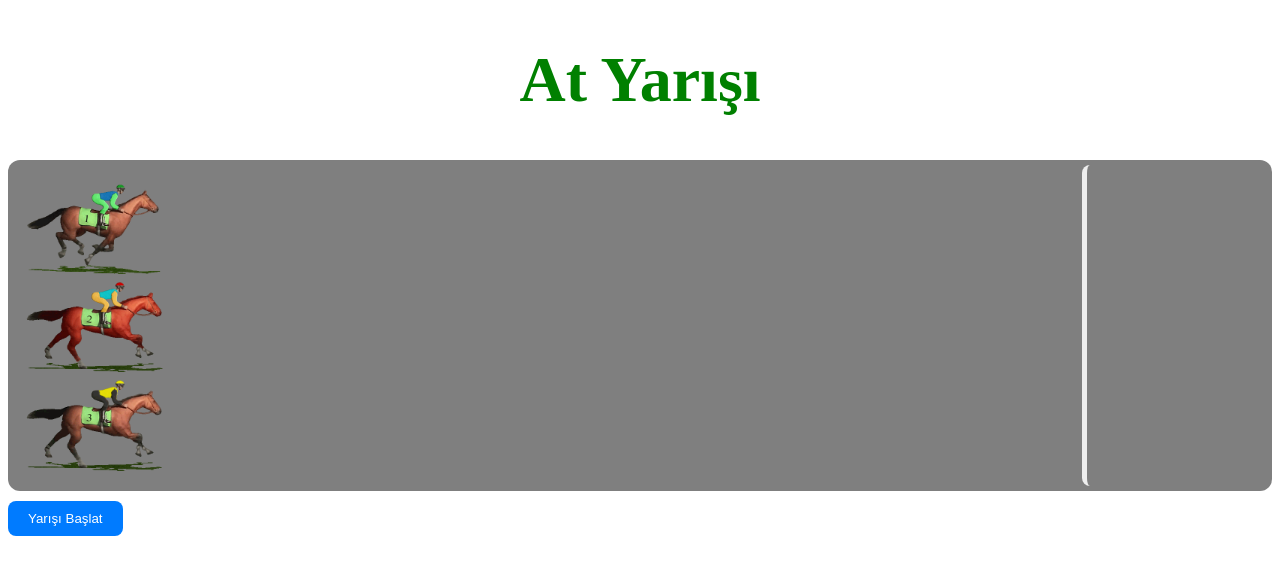
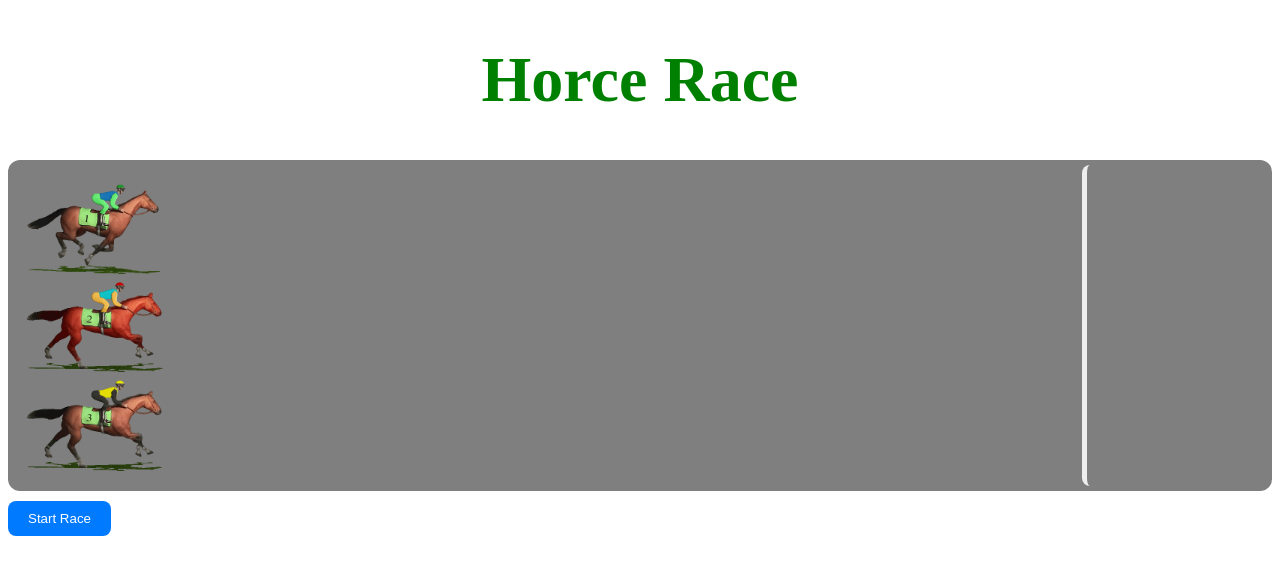
Before and after one commit to musayar9/Horse-Race, a plain HTML site: page index.html in a window 1280 px wide. Drawn offline with Linux system fonts and the light colour scheme.

Commit message:
Update index.html

```diff
--- a/index.html
+++ b/index.html
@@ -7,7 +7,7 @@
     <link rel="stylesheet" href="style.css">
   </head>
   <body>
-    <h1>At Yarışı</h1>
+    <h1>Horce Race</h1>
 
     <div class="raceArea">
       <img src="images/horse1.gif" class="horse" id="horseOne" alt="horseOne" />
@@ -22,8 +22,8 @@
     </div>
 
     <div class="result"></div>
-    <button id="startButton">Yarışı Başlat</button>
-    <button id="restart">Yeni Yarış</button>
+    <button id="startButton">Start Race</button>
+    <button id="restart">New Race</button>
 
     <script src="script.js"></script>
   </body>
```
